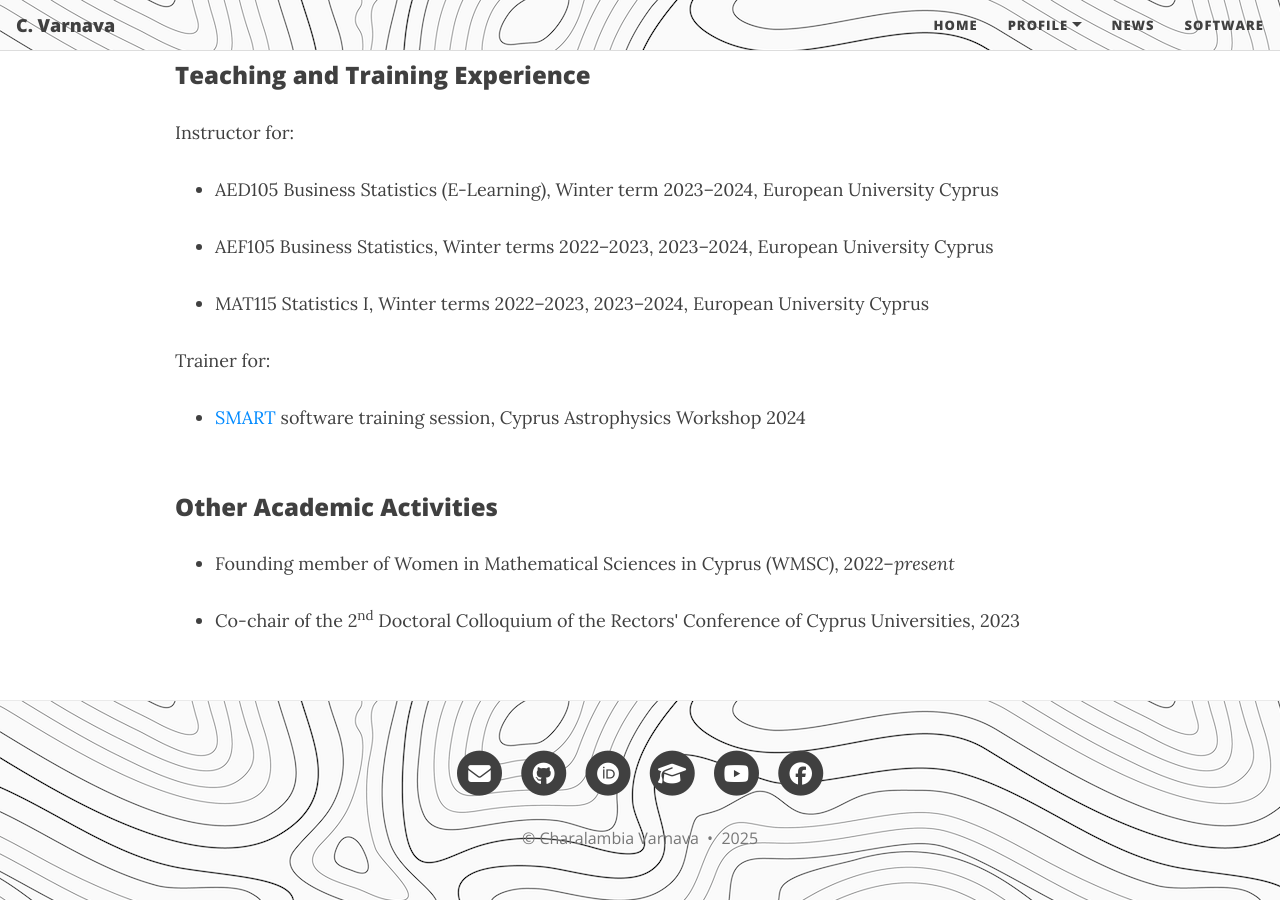
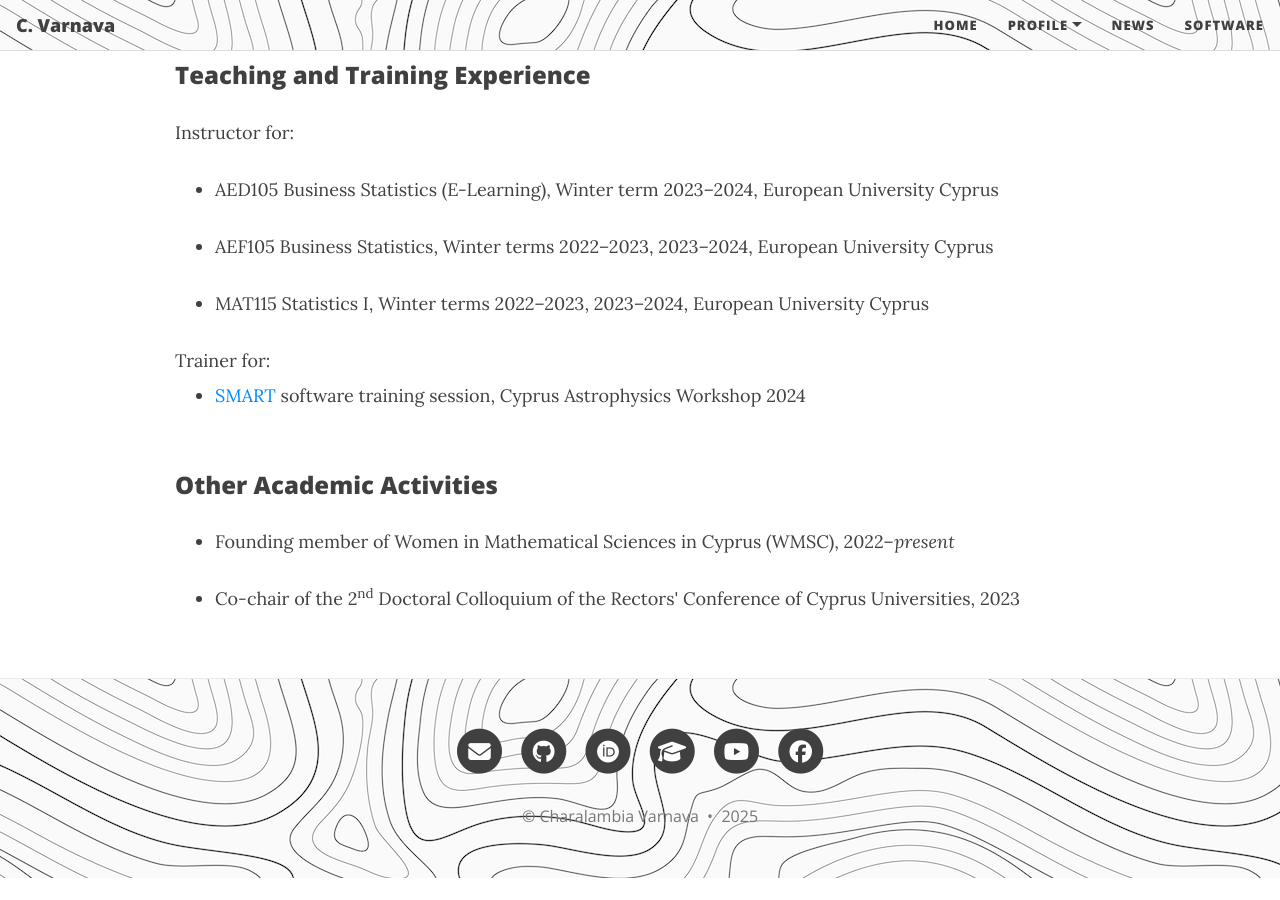
Before and after one commit to ch-var/ch-var.github.io, a Jekyll site: the page built from CV.html, in a window 1280 px wide and 900 px high, scrolled down 5932 px. Built offline with Jekyll 4.4.1, drawn with Linux system fonts in a browser that asks for light colours; formulas are drawn with MathJax 3; after the commit the page ends 6810 px from its top, so only the background shows below that.

Commit message:
Update CV.html

```diff
--- a/CV.html
+++ b/CV.html
@@ -165,7 +165,7 @@
 <p></p>
 <li class="responsive-margin">MAT115 Statistics I, Winter terms 2022–2023, 2023–2024, European University Cyprus</li>
 </ul>
-<p align='justify'>Trainer for:</p>
+<p align='justify' style="margin-bottom: 8px;">Trainer for:</p>
 <ul>
 <li class="responsive-margin"><a href="https://github.com/ch-var/SMART">SMART</a> software training session, Cyprus Astrophysics Workshop 2024</li>
 </ul>
```
